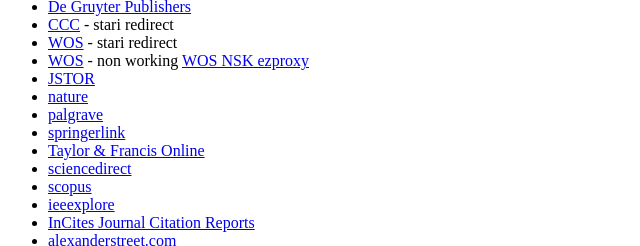
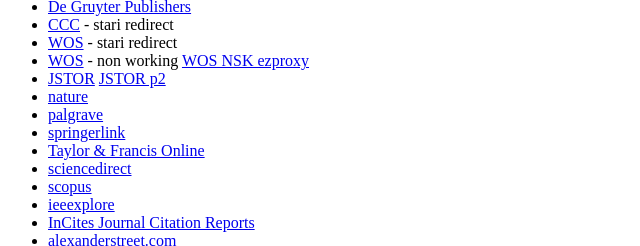
Before and after one commit to ffzg/via-proxy, a plain HTML site: page index.html in a window 1280 px wide. Shown: the part 226-472 px from the top of the page, 0-640 px from the left. Drawn offline with Linux system fonts and the light colour scheme.

Commit message:
pubtkt config, jstor on p2

```diff
--- a/index.html
+++ b/index.html
@@ -23,6 +23,7 @@
 <a href="https://www-webofscience-com.ezproxy.nsk.hr/wos/woscc/basic-search">WOS NSK ezproxy</a>
 
 <li><a href="https://www.jstor.org.p.vbz.ffzg.hr">JSTOR</a>
+<a href="https://www.jstor.org.p2.vbz.ffzg.hr">JSTOR p2</a>
 <li><a href="https://www.nature.com.p.vbz.ffzg.hr">nature</a>
 <li><a href="https://www.palgrave.com.p.vbz.ffzg.hr/gp/journals">palgrave</a>
 <li><a href="https://link.springer.com.p.vbz.ffzg.hr/">springerlink</a>
```
Also changed, not shown: 2 other files.
